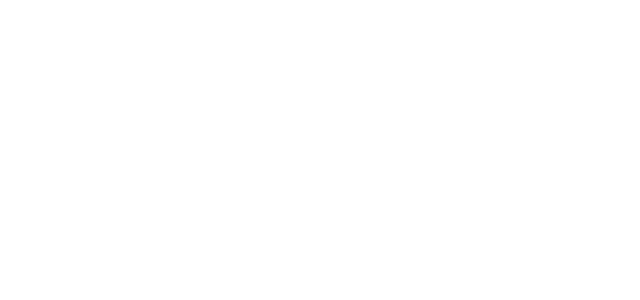
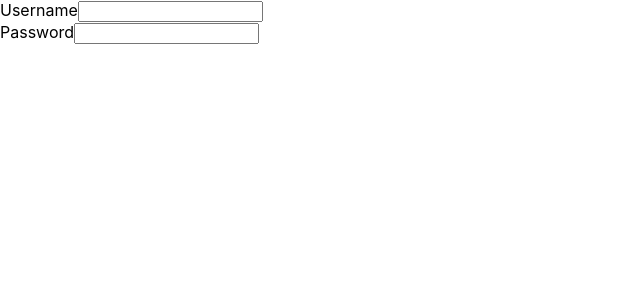
Before and after one commit to SenCheng98/Pet-Cabin, a React (Create React App) app in the folder frontend/: page /login in a window 1280 px wide. Before the commit this address had no page. Shown: the top 300 px of the page, without its empty margins (0-640 px from the left). Built offline with nearby package versions, Linux system fonts and the light colour scheme.

Commit message:
private route

```diff
--- a/frontend/src/App.js
+++ b/frontend/src/App.js
@@ -2,9 +2,12 @@
 import './App.css';
 import { useEffect, useState} from 'react';
 import{useLocalStorage} from './util/useLocalStorage'
-import { Route, Routes } from 'react-router-dom';
+import { Navigate, Route, Routes } from 'react-router-dom';
+
+import Login from './Components/Login';
+import HomePage from './Components/Homepage';
 import Dashboard from './Components/Dashboard';
-import HomePage from './Components/Homepage';
+import PrivateRoute from './PrivateRoute/PrivateRoute';
 
 function App() {
 
@@ -51,7 +54,12 @@
   //show on the interface
   return(
     <Routes>
-      <Route path='/dashboard' element={<Dashboard/>}/>
+      <Route path='/login' element={<Login/>}/>
+      <Route path='/dashboard' element={
+        <PrivateRoute>
+          <Dashboard/>
+        </PrivateRoute>
+      }/>
       <Route path='/' element={<HomePage/>}/>
     </Routes>
   );
--- /dev/null
+++ b/frontend/src/Components/Login/index.js
@@ -0,0 +1,21 @@
+
+
+const Login = () => {
+    return(
+        <div>
+            <div>
+            <label>Username</label>
+            <input id ="username"/>
+            </div>
+
+            <div>
+                <label>Password</label>
+                <input id ="password"/>
+            </div>
+        </div>
+
+
+    );
+}
+
+export default Login;
--- /dev/null
+++ b/frontend/src/PrivateRoute/PrivateRoute.js
@@ -0,0 +1,11 @@
+import { Navigate } from "react-router-dom";
+import { useLocalStorage } from "../util/useLocalStorage"
+
+const PrivateRoute = ({children}) => {
+
+    const[jwt,setJwt] = useLocalStorage("jwt","");
+    return jwt ? children : <Navigate to = "/login"/>;
+
+}
+
+export default PrivateRoute;
```
